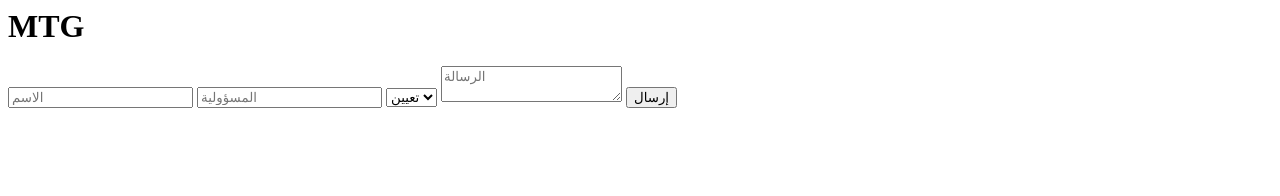
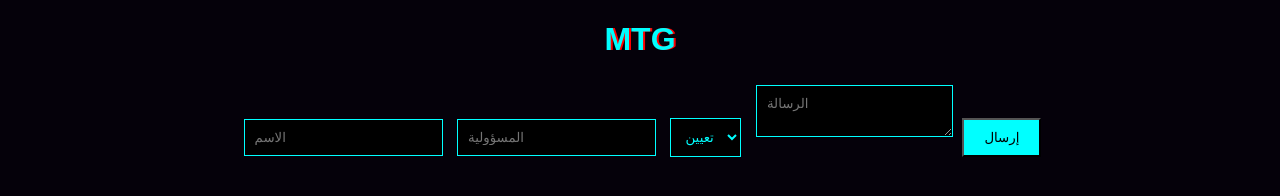
Before and after one commit to aboodymazen2020-cpu/MTG-BOT, a plain HTML site: page index.html in a window 1280 px wide. Drawn offline with Linux system fonts and the light colour scheme.

Commit message:
Update index.html

```diff
--- a/index.html
+++ b/index.html
@@ -1,3 +1,13 @@
+<!DOCTYPE html>
+<html lang="ar">
+<head>
+<meta charset="UTF-8">
+<title>MTG</title>
+<link rel="stylesheet" href="style.css">
+<link rel="stylesheet" href="glitch.css">
+</head>
+<body>
+
 <h1 class="glitch">MTG</h1>
 
 <input id="name" placeholder="الاسم">
@@ -13,3 +23,5 @@
 <button onclick="send()">إرسال</button>
 
 <script src="app.js"></script>
+</body>
+</html>
```
